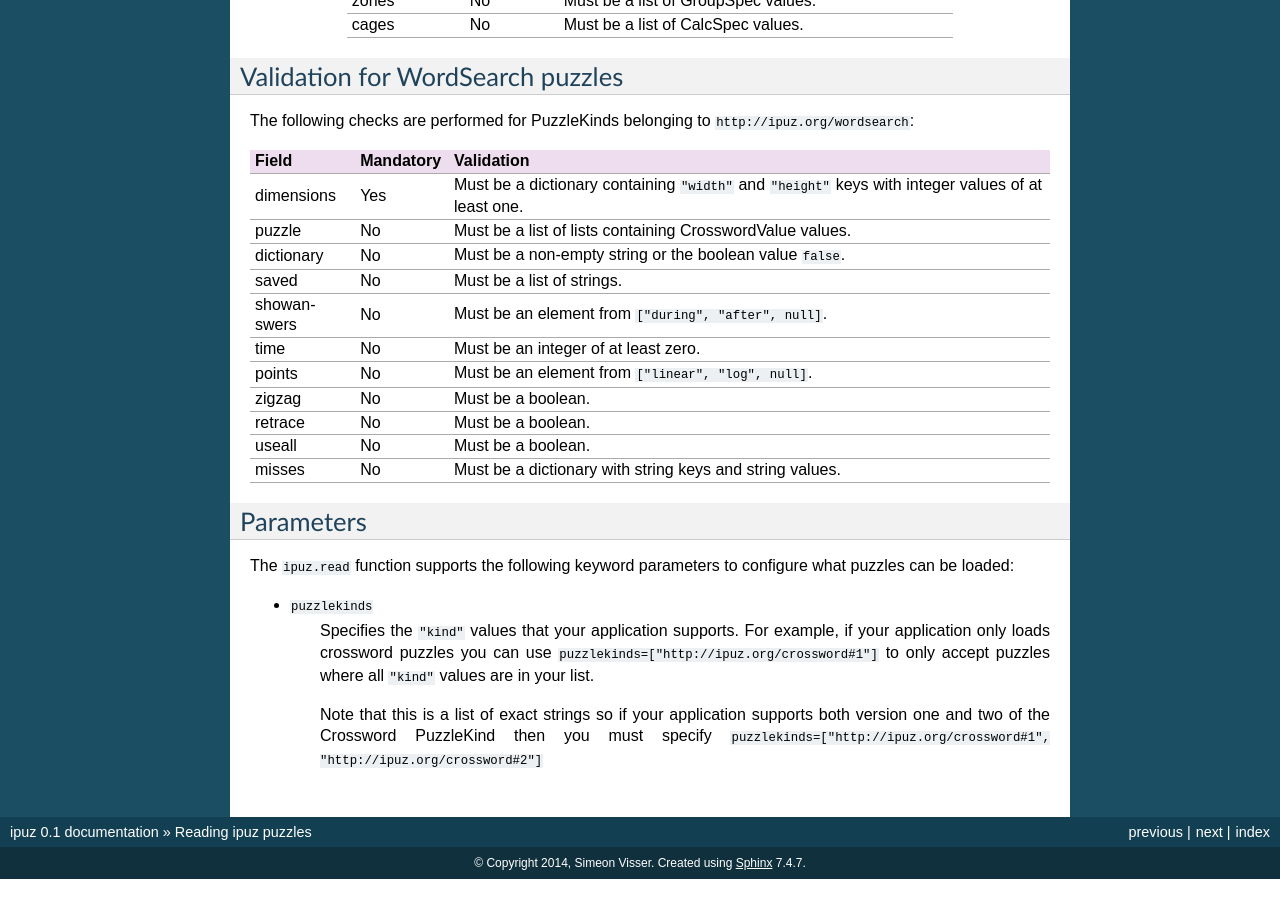
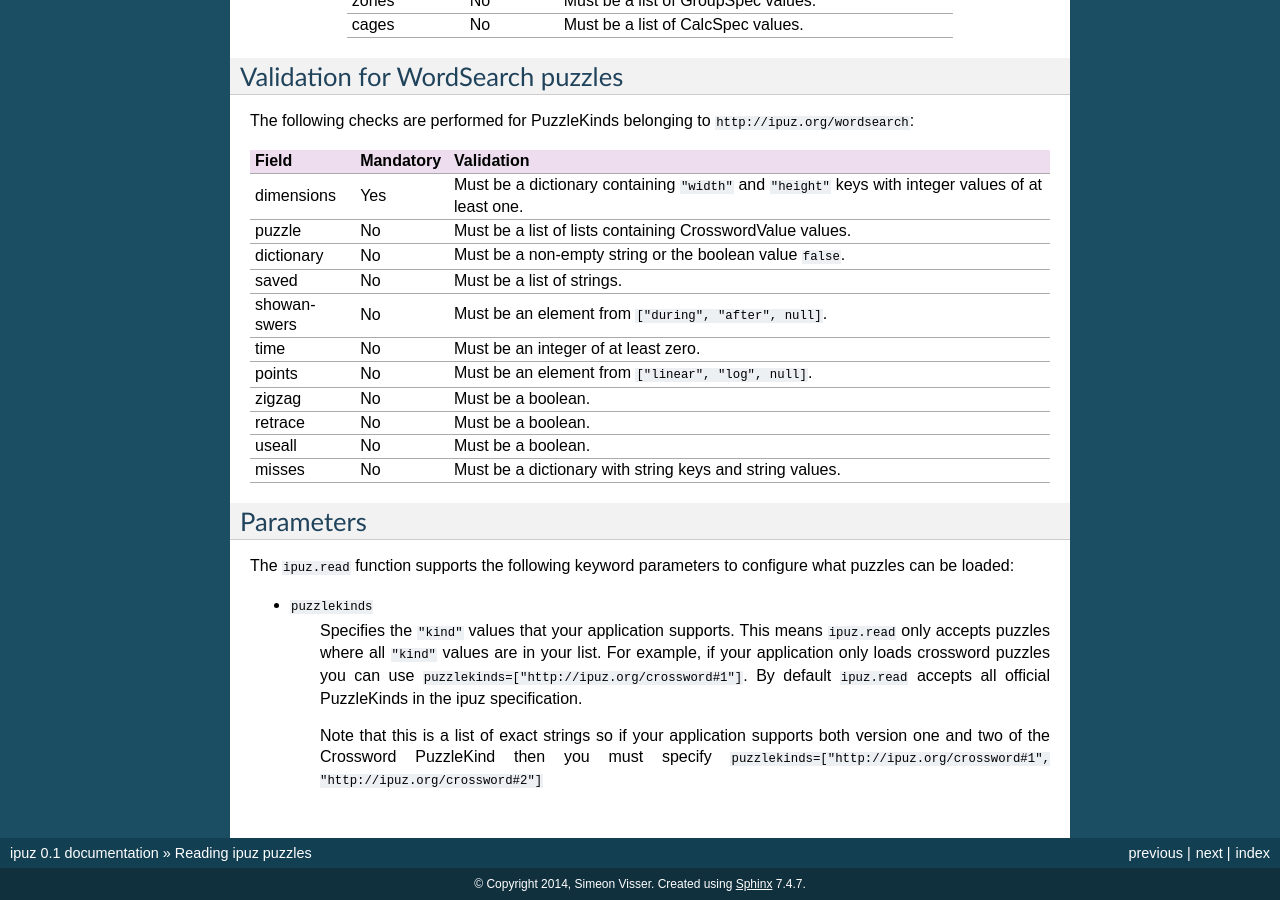
Before and after one commit to svisser/ipuz, a Sphinx documentation site: the page built from docs/reading.rst, in a window 1280 px wide and 900 px high, scrolled down 2971 px. Built offline with Sphinx 7.4.7, drawn with Linux system fonts in a browser that asks for light colours; before the commit the page ends 3850 px from its top, so only the background shows below that.

Commit message:
Improved documentation with regard to puzzlekinds parameter

```diff
--- a/docs/reading.rst
+++ b/docs/reading.rst
@@ -183,9 +183,12 @@ The ``ipuz.read`` function supports the following keyword parameters to
 configure what puzzles can be loaded:
 
 - ``puzzlekinds``
-      Specifies the ``"kind"`` values that your application supports. For example, if your application only loads crossword puzzles
-      you can use ``puzzlekinds=["http://ipuz.org/crossword#1"]`` to only accept puzzles where all ``"kind"`` values are in
-      your list.
+      Specifies the ``"kind"`` values that your application supports. This
+      means ``ipuz.read`` only accepts puzzles where all ``"kind"`` values
+      are in your list. For example, if your application only loads crossword
+      puzzles you can use ``puzzlekinds=["http://ipuz.org/crossword#1"]``.
+      By default ``ipuz.read`` accepts all official PuzzleKinds in the
+      ipuz specification.
 
       Note that this is a list of exact strings so if your application supports both version one and two
       of the Crossword PuzzleKind then you must specify ``puzzlekinds=["http://ipuz.org/crossword#1", "http://ipuz.org/crossword#2"]``
```
